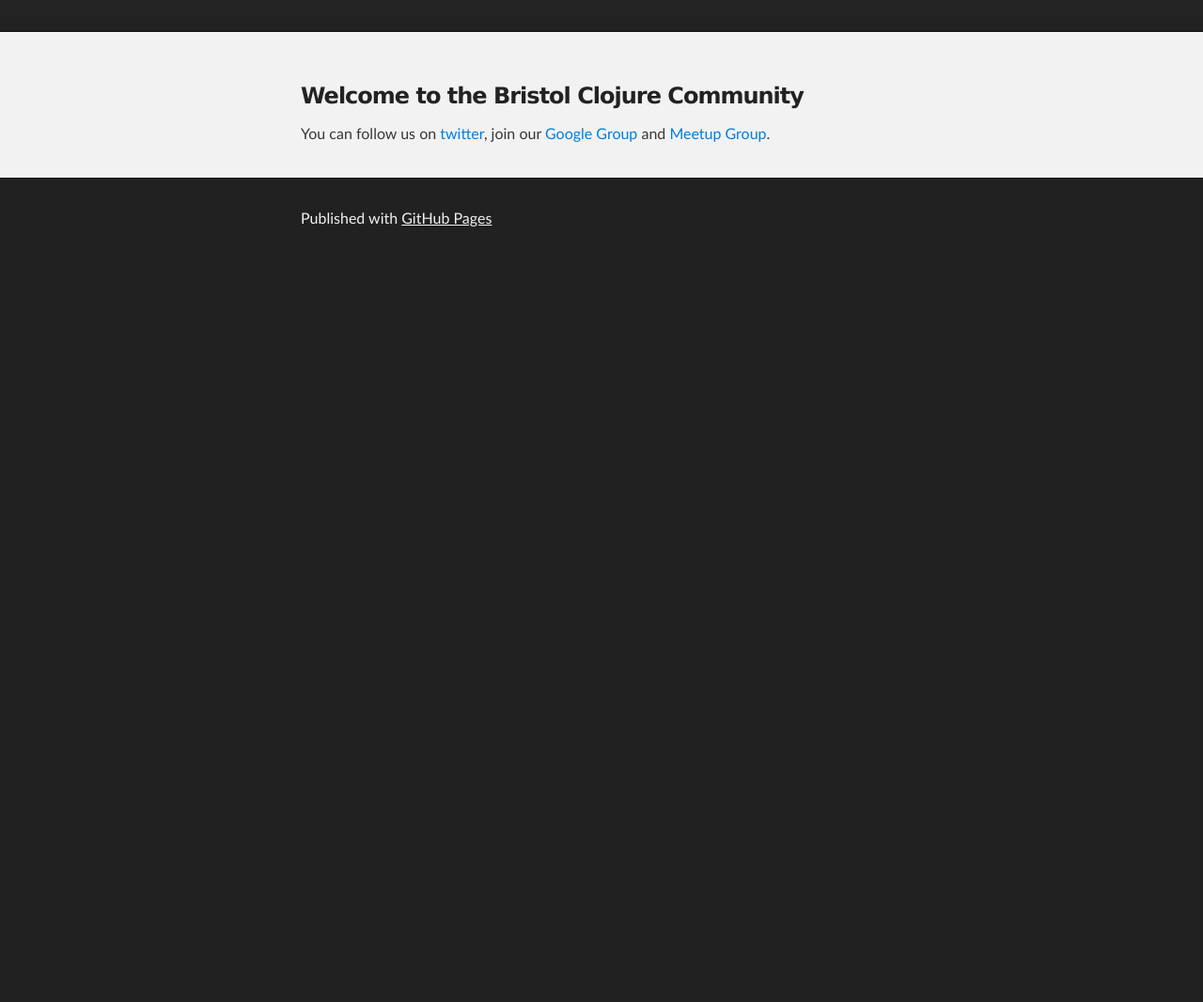
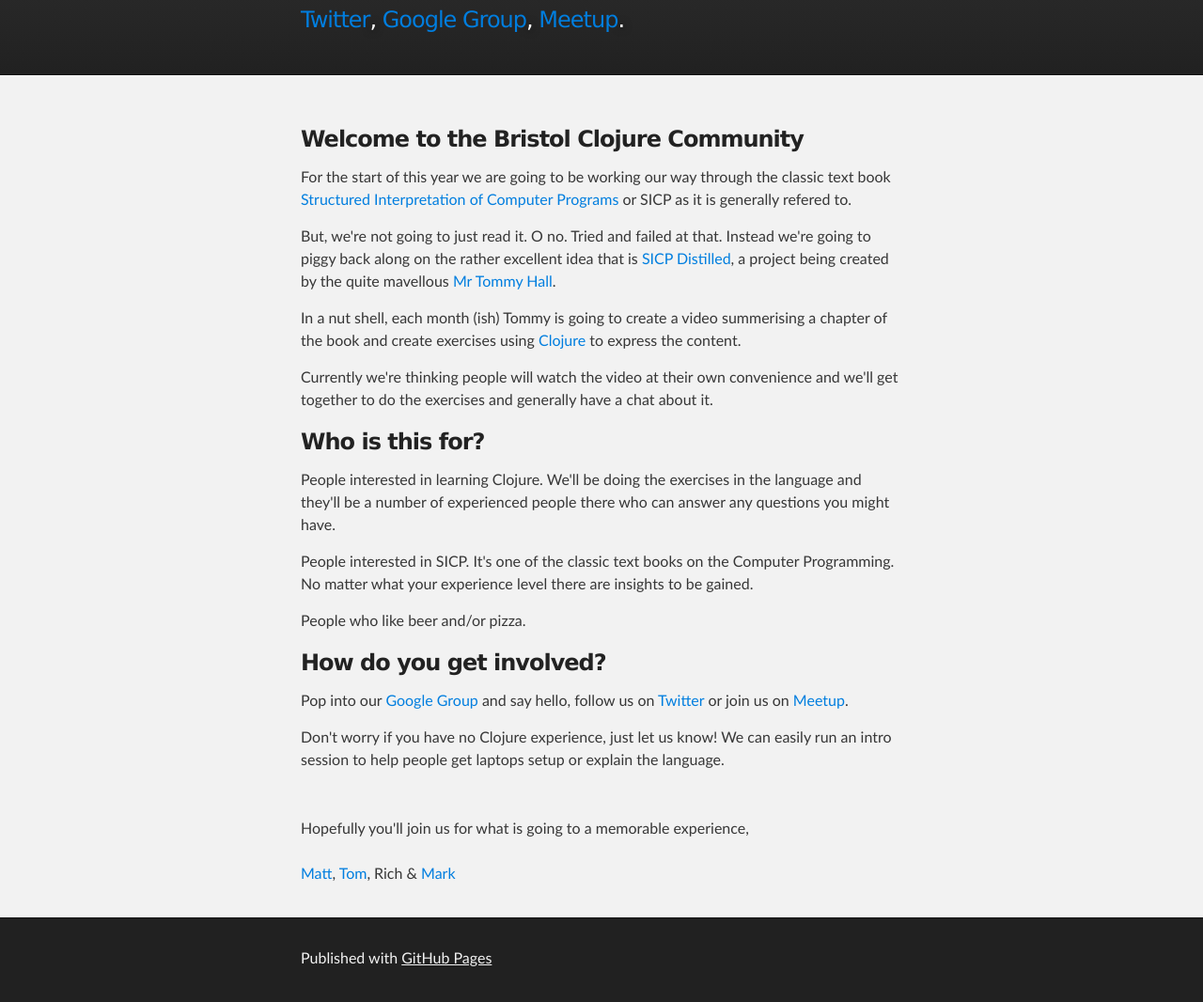
Before and after one commit to BristolClojurians/BristolClojurians.github.io, a plain HTML site: page index.html in a window 1280 px wide. Shown: the part 176-1242 px from the top of the page at 94% size. Before the commit the page ends 800 px from the top, so only its background shows below. Drawn offline with Linux system fonts and the light colour scheme.

Commit message:
Added basic content

```diff
--- a/index.html
+++ b/index.html
@@ -16,11 +16,11 @@
     <!-- HEADER -->
     <div id="header_wrap" class="outer">
         <header class="inner">
-          <a id="forkme_banner" href="https://github.com/BristolClojurians">View on GitHub</a>
 
           <h1 id="project_title">Bristol Clojurians</h1>
           <h2 id="project_tagline">The Bristol Clojure Community</h2>
-
+          <h6 id="project_tagline">
+            <a href="https://twitter.com/bristolclojure">Twitter</a>, <a href="https://groups.google.com/forum/#!forum/bristolclojurians">Google Group</a>, <a href="http://www.meetup.com/Bristol-Clojurians/">Meetup</a>.</h6>
         </header>
     </div>
 
@@ -29,8 +29,40 @@
       <section id="main_content" class="inner">
         <h3>
 <a id="welcome-to-the-bristol-clojure-community" class="anchor" href="#welcome-to-the-bristol-clojure-community" aria-hidden="true"><span class="octicon octicon-link"></span></a>Welcome to the Bristol Clojure Community</h3>
+        <p>
+         For the start of this year we are going to be working our way through the classic text book <a href="http://mitpress.mit.edu/books/structure-and-interpretation-computer-programs">Structured Interpretation of Computer Programs</a> or SICP as it is generally refered to.
+        </p>
+        <p>
+          But, we're not going to just read it. O no. Tried and failed at that. Instead we're going to piggy back along on the rather excellent idea that is <a href="https://www.kickstarter.com/projects/1751759988/sicp-distilled">SICP Distilled</a>, a project being created by the quite mavellous <a href="https://twitter.com/thattommyhall">Mr Tommy Hall</a>.
+        </p>
+        <p>
+          In a nut shell, each month (ish) Tommy is going to create a video summerising a chapter of the book and create exercises using <a href="http://clojure.org">Clojure</a> to express the content.
+        </p>
+        <p>
+          Currently we're thinking people will watch the video at their own convenience and we'll get together to do the exercises and generally have a chat about it.
+        </p>
 
-<p>You can follow us on <a href="https://twitter.com/bristolclojure">twitter</a>, join our <a href="https://groups.google.com/forum/#!forum/bristolclojurians">Google Group</a> and <a href="http://www.meetup.com/Bristol-Clojurians/">Meetup Group</a>.</p>
+        <h3><a id="who-is-this-for" class="anchor" href="#who-is-this-for" aria-hidden="true"><span class="octicon octicon-link"></span></a>Who is this for?</h3>
+        <p>People interested in learning Clojure. We'll be doing the exercises in the language and they'll be a number of experienced people there who can answer any questions you might have.</p>
+          <p>People interested in SICP. It's one of the classic text books on the Computer Programming. No matter what your experience level there are insights to be gained.</p>
+          <p>People who like beer and/or pizza.</p>
+
+          <h3><a id="how-do-get-involved" class="anchor" href="#how-do-you-get-invovled" aria-hidden="true"><span class="octicon octicon-link"></span></a>How do you get involved?</h3>
+        <p>
+          Pop into our <a href="https://groups.google.com/forum/#!forum/bristolclojurians">Google Group</a> and say hello, follow us on <a href="https://twitter.com/bristolclojure">Twitter</a> or join us on <a href="http://www.meetup.com/Bristol-Clojurians/">Meetup</a>.
+        </p>
+        <p>
+          Don't worry if you have no Clojure experience, just let us know! We can easily run an intro session to help people get laptops setup or explain the language.
+        </p>
+        <br>
+        <p>
+          Hopefully you'll join us for what is going to a memorable experience,
+          <br><br>
+          <a href="https://twitter.com/cblop">Matt</a>,
+          <a href="https://twitter.com/tcoupland">Tom</a>,
+          Rich &
+           <a href="https://twitter.com/msgodf">Mark</a>
+        </p>
       </section>
     </div>
 
```
Also changed, not shown: images/clojureLogo.png (added).
